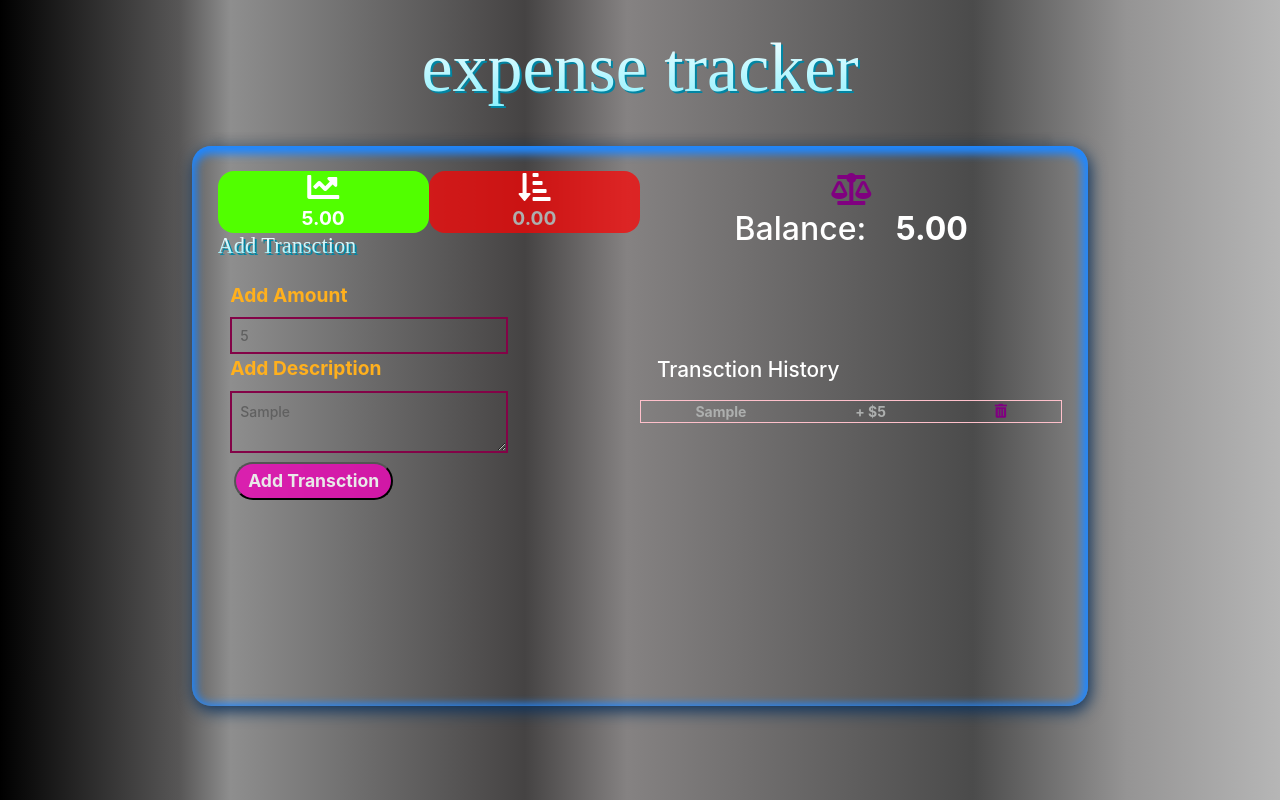
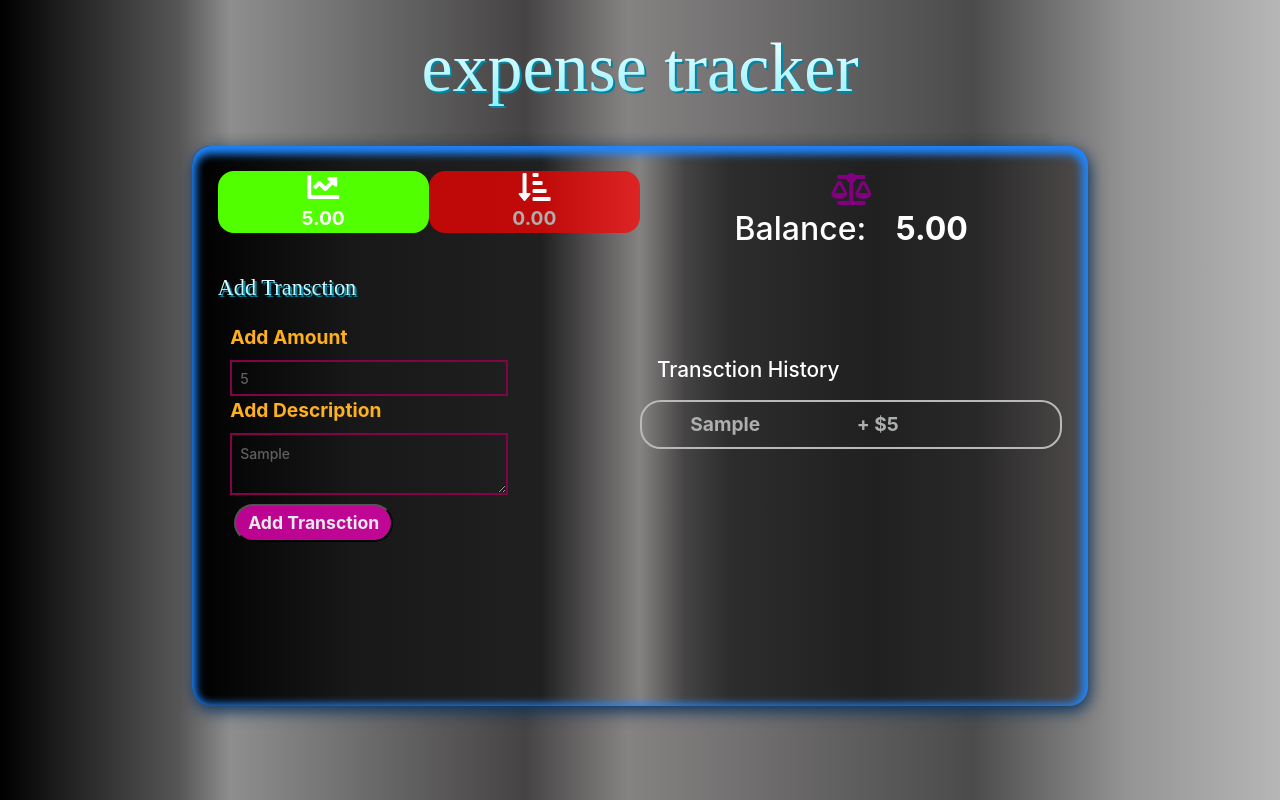
Before and after one commit to shahzain-lab/expense-tracker, a React (Create React App) app: page / in a window 1280 px wide. Both pictures are taken after typing "5", "Sample" into the empty fields and a click on the button "Add Transction". Built offline with nearby package versions, Linux system fonts and the light colour scheme; a web font is replaced by a local one.

Commit message:
completed

```diff
--- a/src/App.css
+++ b/src/App.css
@@ -37,7 +37,8 @@
   box-shadow: inset -1px 3px 8px 5px #1F87FF, 2px 5px 16px 0px #0B325E, -8px -39px 6px -29px rgba(0,0,0,0.05);
   margin-top: 2%;
   padding: 2%;
-  display: flex;
+  display: flex;background: rgb(0,0,0);
+  background: linear-gradient(90deg, rgba(0,0,0,1) 0%, rgba(24,24,24,1) 18%, rgba(32,32,32,1) 39%, rgba(133,130,130,1) 50%, rgba(69,67,67,1) 55%, rgba(45,45,45,1) 60%, rgba(32,32,32,1) 76%, rgba(42,41,41,1) 88%, rgba(80,76,76,1) 100%);
 }
 .sec1{
   width: 50%;
--- a/src/components/context/GlobalState.tsx
+++ b/src/components/context/GlobalState.tsx
@@ -8,7 +8,8 @@ export interface state{
  AddTransaction?: (transaction: unknown) => void
 }
 const initialState: state = {
-    firstState:[]
+    firstState:[
+    ]
 }
 export const GlobalState = createContext(initialState);
 
--- a/src/components/style.css
+++ b/src/components/style.css
@@ -68,6 +68,7 @@
 .AddTrans{
     width: 100%;
     height: 80%;
+    padding-top: 10%;
 }
 .AddTrans form{
     padding: 3%;
@@ -117,9 +118,19 @@ form button{
     padding: 2% 4%;
 }
 .Transction{
-    border: 1px solid pink;
+    border: 2px solid #b9b9b9;
+    border-radius: 1.3rem;
+    font-size: 1.2rem;
+    padding:2% 0;
     display: flex;
     align-items: center;
     margin: 2% 0;
     justify-content: space-around;
 }
+.Transction:hover i{
+    visibility: visible;
+}
+.Transction i{
+    cursor: pointer;
+    visibility: hidden;
+}
--- a/src/index.css
+++ b/src/index.css
@@ -3,6 +3,7 @@ body {
   font-family: -apple-system, BlinkMacSystemFont, 'Segoe UI', 'Roboto', 'Oxygen',
     'Ubuntu', 'Cantarell', 'Fira Sans', 'Droid Sans', 'Helvetica Neue',
     sans-serif;
+    overflow-x: hidden;
   -webkit-font-smoothing: antialiased;
   -moz-osx-font-smoothing: grayscale;background: rgb(0,0,0);
   background: linear-gradient(90deg, rgba(0,0,0,1) 0%, rgba(87,86,86,1) 14%, rgba(142,142,142,1) 18%, rgba(69,67,67,1) 41%, rgba(133,130,130,1) 49%, rgba(75,75,75,1) 76%, rgba(149,148,148,1) 88%, rgba(182,182,182,1) 100%);
--- a/src/index.tsx
+++ b/src/index.tsx
@@ -2,7 +2,6 @@ import React from 'react';
 import ReactDOM from 'react-dom';
 import './index.css';
 import App from './App';
-import reportWebVitals from './reportWebVitals';
 
 ReactDOM.render(
   <React.StrictMode>
@@ -10,8 +9,3 @@ ReactDOM.render(
   </React.StrictMode>,
   document.getElementById('root')
 );
-
-// If you want to start measuring performance in your app, pass a function
-// to log results (for example: reportWebVitals(console.log))
-// or send to an analytics endpoint. Learn more: https://bit.ly/CRA-vitals
-reportWebVitals();
```
Also changed, not shown: 1 other file (tests, documents, lock files or other folders).
